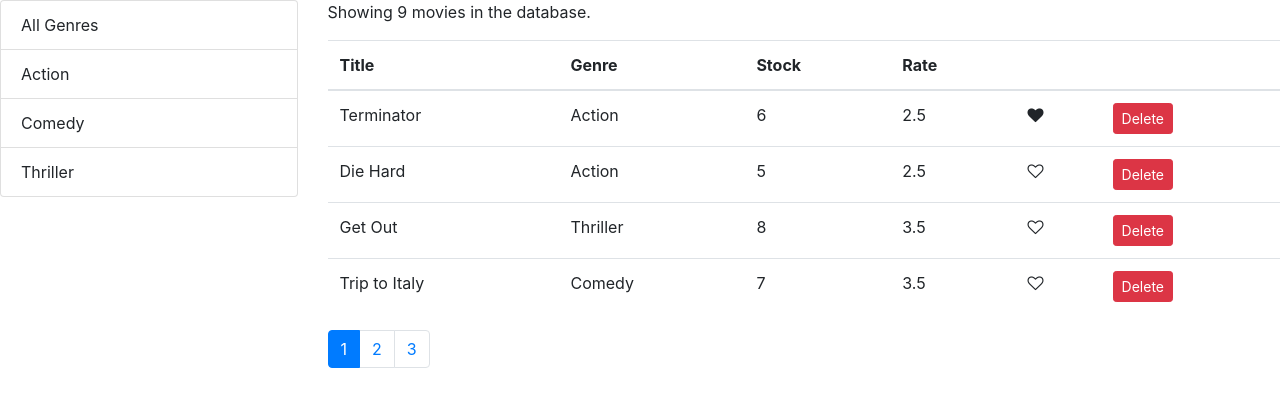
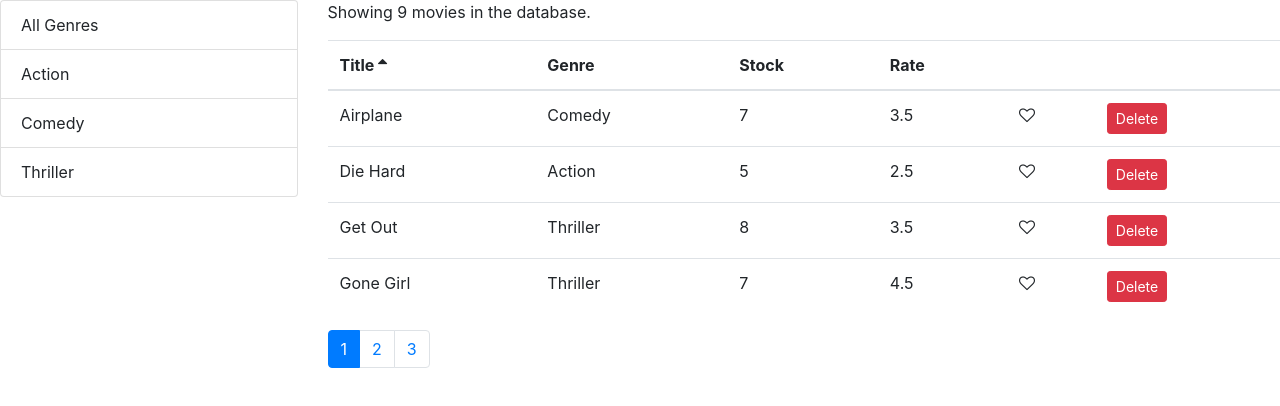
Before and after one commit to luhonglu1/my-react, a React (Create React App) app: page / in a window 1280 px wide. Shown: the top 406 px of the page. Built offline with nearby package versions, Linux system fonts and the light colour scheme.

Commit message:
feat:电影列表完成 p89

```diff
--- a/src/components/Movies.jsx
+++ b/src/components/Movies.jsx
@@ -5,6 +5,7 @@
 import { getMovies } from '../services/fakeMovieService.js'
 import { getGenres } from '../services/fakeGenreService.js'
 import { paginate } from './utils/pagination.js'
+import _ from 'lodash'
 
 class Movies extends Component {
   state = {
@@ -12,11 +13,12 @@
     genres: [], // 分类列表
     pageSize: 4, // 分页规格
     currentPage: 1, // 当前页
+    sortColumn: { path: 'title', order: 'asc' },
     // selectedGenre: {}, // 当前分类
   }
 
   componentDidMount() {
-    const genres = [{ name: 'All Genres' }, ...getGenres()]
+    const genres = [{ _id: '', name: 'All Genres' }, ...getGenres()]
     this.setState({ movies: getMovies(), genres })
   }
 
@@ -44,24 +46,42 @@
     this.setState({ selectedGenre: genre, currentPage: 1 })
   }
 
+  handleSort = (sortColumn) => {
+    this.setState({ sortColumn })
+  }
+
+  getPageData = () => {
+    const {
+      pageSize,
+      currentPage,
+      movies: allMovies,
+      selectedGenre,
+      sortColumn,
+    } = this.state
+    const filtered =
+      selectedGenre && selectedGenre._id
+        ? allMovies.filter((m) => m.genre._id === selectedGenre._id)
+        : allMovies
+
+    const sorted = _.orderBy(filtered, [sortColumn.path], [sortColumn.order])
+
+    const movies = paginate(sorted, currentPage, pageSize)
+    return { totalCount: filtered.length, data: movies }
+  }
+
   render() {
     const { length: count } = this.state.movies
     const {
       pageSize,
       currentPage,
-      movies: allMovies,
       genres,
       selectedGenre,
+      sortColumn,
     } = this.state
 
+    const { totalCount, data: movies } = this.getPageData()
+
     if (count === 0) return <p>There are no movies in the database.</p>
-
-    const filtered =
-      selectedGenre && selectedGenre._id
-        ? allMovies.filter((m) => m.genre._id === selectedGenre._id)
-        : allMovies
-
-    const movies = paginate(filtered, currentPage, pageSize)
 
     return (
       <div className="row">
@@ -72,16 +92,17 @@
             onItemSelect={this.handleGenreSelect}
           ></ListGroup>
         </div>
-
         <div className="col">
-          <p>Showing {filtered.length} movies in the database.</p>
+          <p>Showing {totalCount} movies in the database.</p>
           <MoviesTable
             movies={movies}
+            sortColumn={sortColumn}
             onLike={this.handleLike}
             onDelete={this.handleDelete}
+            onSort={this.handleSort}
           ></MoviesTable>
           <Pagination
-            itemsCount={filtered.length}
+            itemsCount={totalCount}
             pageSize={pageSize}
             currentPage={currentPage}
             onPageChange={this.handlePageChange}
--- a/src/components/common/like.jsx
+++ b/src/components/common/like.jsx
@@ -1,4 +1,4 @@
-import React, { Component } from 'react'
+import React from 'react'
 
 // input liked: boolean
 // output: onclick
@@ -23,18 +23,11 @@
 // export default Like
 
 const Like = (props) => {
-  let classes = 'fa fa-heart'
+  let classes = 'clickable fa fa-heart'
   if (!props.liked) {
     classes += '-o'
   }
-  return (
-    <i
-      onClick={props.onClick}
-      style={{ cursor: 'pointer' }}
-      className={classes}
-      aria-hidden="true"
-    ></i>
-  )
+  return <i onClick={props.onClick} className={classes} aria-hidden="true"></i>
 }
 
 export default Like
--- a/src/components/common/pagination.jsx
+++ b/src/components/common/pagination.jsx
@@ -15,9 +15,9 @@
             className={currentPage === page ? 'page-item active' : 'page-item'}
             key={page}
           >
-            <a className="page-link" onClick={() => onPageChange(page)}>
+            <button className="page-link" onClick={() => onPageChange(page)}>
               {page}
-            </a>
+            </button>
           </li>
         ))}
       </ul>
--- /dev/null
+++ b/src/components/common/table.jsx
@@ -0,0 +1,18 @@
+import React from 'react'
+import TableHeader from './tableHeader'
+import TableBody from './tableBody'
+
+const Table = ({ columns, sortColumn, onSort, data }) => {
+  return (
+    <table className="table">
+      <TableHeader
+        columns={columns}
+        sortColumn={sortColumn}
+        onSort={onSort}
+      ></TableHeader>
+      <TableBody data={data} columns={columns}></TableBody>
+    </table>
+  )
+}
+
+export default Table
--- /dev/null
+++ b/src/components/common/tableBody.jsx
@@ -0,0 +1,31 @@
+import React, { Component } from 'react'
+import _ from 'lodash'
+
+class TableBody extends Component {
+  renderCell = (item, column) => {
+    return column.content ? column.content(item) : _.get(item, column.path)
+  }
+
+  createKey = (item, column) => {
+    return item._id + (column.path || column.key)
+  }
+
+  render() {
+    const { data, columns } = this.props
+    return (
+      <tbody>
+        {data.map((item) => (
+          <tr key={item._id}>
+            {columns.map((column) => (
+              <td key={this.createKey(item, column)}>
+                {this.renderCell(item, column)}
+              </td>
+            ))}
+          </tr>
+        ))}
+      </tbody>
+    )
+  }
+}
+
+export default TableBody
--- /dev/null
+++ b/src/components/common/tableHeader.jsx
@@ -0,0 +1,46 @@
+import React, { Component } from 'react'
+
+// columns: array
+// sortColumn: object
+// onSort: function
+
+class TableHeader extends Component {
+  raiseSort = (path) => {
+    const sortColumn = { ...this.props.sortColumn }
+    if (sortColumn.path === path) {
+      sortColumn.order = sortColumn.order === 'asc' ? 'desc' : 'asc'
+    } else {
+      sortColumn.path = path
+      sortColumn.order = 'asc'
+    }
+
+    this.props.onSort(sortColumn)
+  }
+
+  renderSortIcon = (column) => {
+    if (column.path !== this.props.sortColumn.path) return null
+    if (this.props.sortColumn.order === 'asc')
+      return <i className="fa fa-sort-asc"></i>
+    else return <i className="fa fa-sort-desc"></i>
+  }
+
+  render() {
+    return (
+      <thead>
+        <tr>
+          {this.props.columns.map((column) => (
+            <th
+              className="clickable"
+              key={column.path || column.key}
+              onClick={() => this.raiseSort(column.path)}
+            >
+              {column.label} {this.renderSortIcon(column)}
+            </th>
+          ))}
+        </tr>
+      </thead>
+    )
+  }
+}
+
+export default TableHeader
--- a/src/components/moviesTable.jsx
+++ b/src/components/moviesTable.jsx
@@ -1,44 +1,47 @@
-import React from 'react'
+import React, { Component } from 'react'
+import Table from './common/table.jsx'
 import Like from './common/like.jsx'
 
-const MoviesTable = (props) => {
-  const { movies, onLike, onDelete } = props
+class MoviesTable extends Component {
+  columns = [
+    { path: 'title', label: 'Title' },
+    { path: 'genre.name', label: 'Genre' },
+    { path: 'numberInStock', label: 'Stock' },
+    { path: 'dailyRentalRate', label: 'Rate' },
+    {
+      key: 'like',
+      content: (movie) => (
+        <Like
+          onClick={() => this.props.onLike(movie)}
+          liked={movie.liked}
+        ></Like>
+      ),
+    },
+    {
+      key: 'delete',
+      content: (movie) => (
+        <button
+          onClick={() => this.props.onDelete(movie)}
+          className="btn btn-danger btn-sm"
+        >
+          Delete
+        </button>
+      ),
+    },
+  ]
 
-  return (
-    <table className="table">
-      <thead>
-        <tr>
-          <th>Title</th>
-          <th>Genre</th>
-          <th>Stock</th>
-          <th>Rate</th>
-          <th></th>
-          <th></th>
-        </tr>
-      </thead>
-      <tbody>
-        {movies.map((movie) => (
-          <tr key={movie._id}>
-            <td>{movie.title}</td>
-            <td>{movie.genre.name}</td>
-            <td>{movie.numberInStock}</td>
-            <td>{movie.dailyRentalRate}</td>
-            <td>
-              <Like onClick={() => onLike(movie)} liked={movie.liked}></Like>
-            </td>
-            <td>
-              <button
-                onClick={() => onDelete(movie)}
-                className="btn btn-danger btn-sm"
-              >
-                Delete
-              </button>
-            </td>
-          </tr>
-        ))}
-      </tbody>
-    </table>
-  )
+  render() {
+    const { movies, sortColumn, onSort } = this.props
+
+    return (
+      <Table
+        columns={this.columns}
+        sortColumn={sortColumn}
+        onSort={onSort}
+        data={movies}
+      ></Table>
+    )
+  }
 }
 
 export default MoviesTable
--- /dev/null
+++ b/src/index.css
@@ -0,0 +1,3 @@
+.clickable {
+  cursor: pointer;
+}
--- a/src/index.js
+++ b/src/index.js
@@ -4,6 +4,7 @@
 import 'bootstrap/dist/css/bootstrap.css'
 import 'font-awesome/css/font-awesome.css'
 import App from './App.js'
+import './index.css'
 
 ReactDOM.render(
   <React.StrictMode>
```
